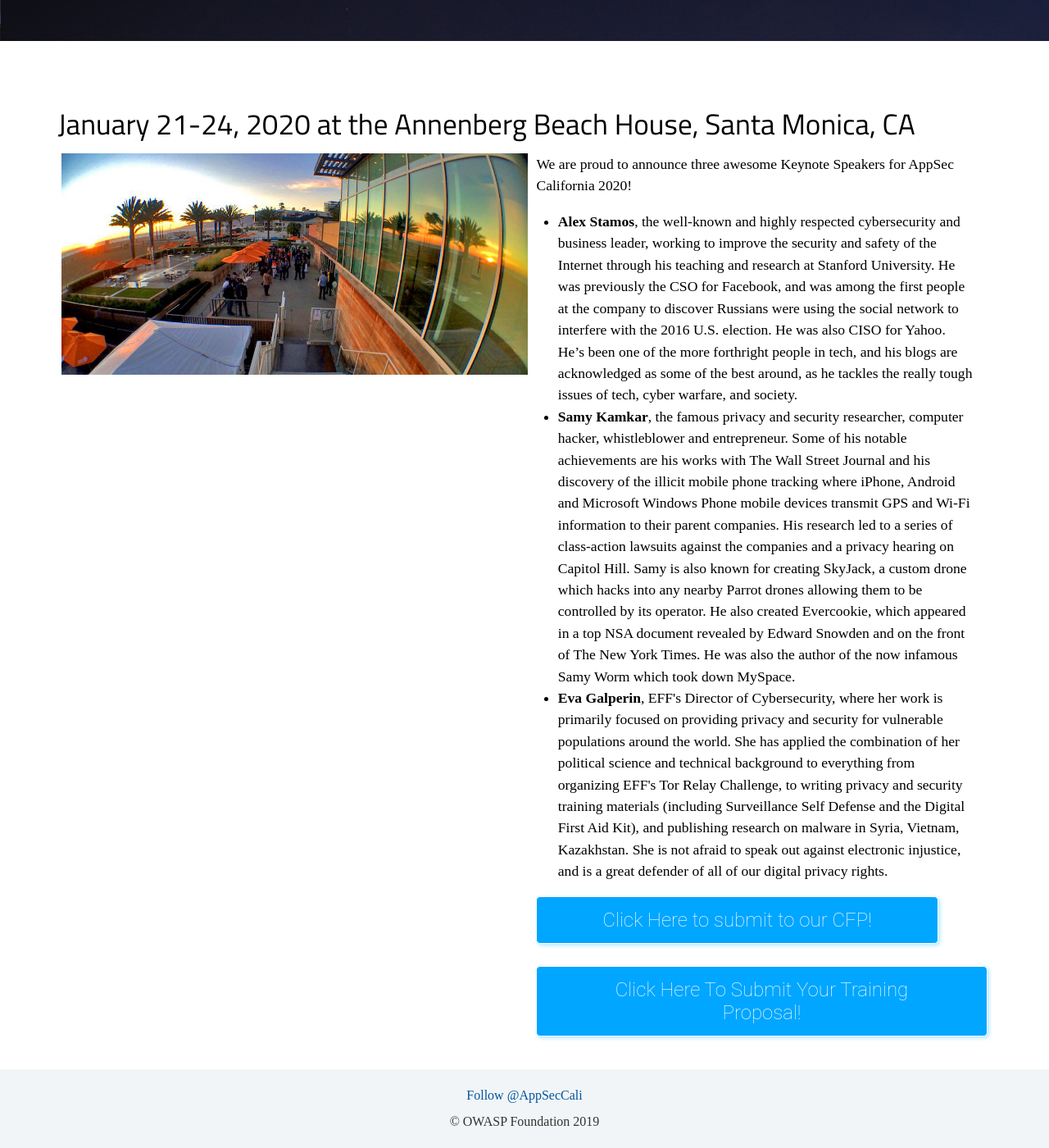
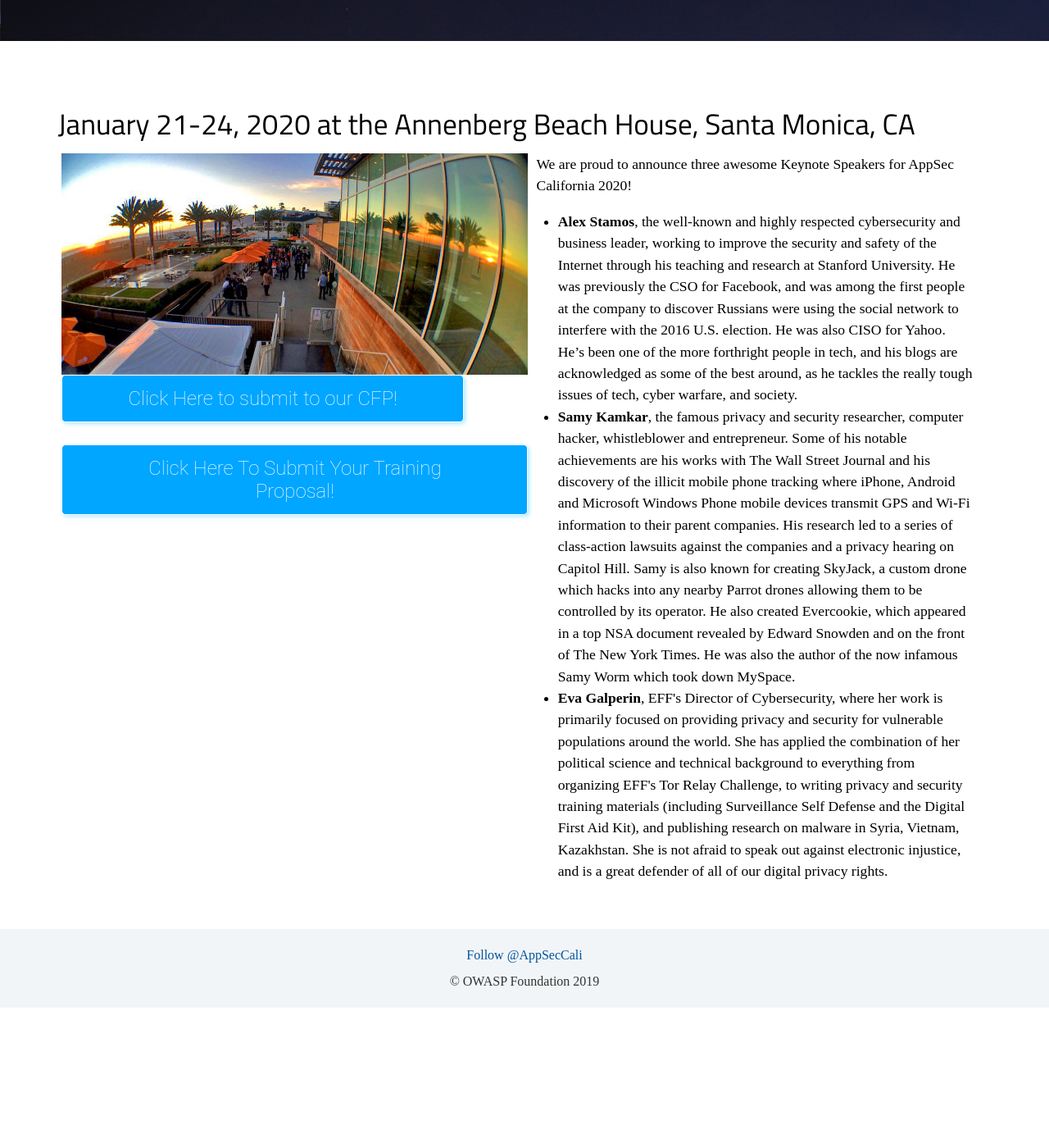
Before and after one commit to OWASP/2020-appseccalifornia, a Jekyll site: the page built from index.html, in a window 1280 px wide and 1400 px high, scrolled down 257 px. Shown: the whole window at 82% size. Built offline with Jekyll 4.4.1, drawn with Linux system fonts in a browser that asks for light colours; some web fonts are replaced; comment, search, counter and statistics services are not loaded; after the commit the page ends 1486 px from its top, so only the background shows below that.

Commit message:
moving buttons

```diff
--- a/index.html
+++ b/index.html
@@ -11,12 +11,15 @@
 <br>
 <br>
 <div class="row"><h2>January 21-24, 2020 at the Annenberg Beach House, Santa Monica, CA</h2></div>
-<div class="row"><div class="column"><img src="../assets/images/fisheye.jpg" width="569" align="left"></div>
+<div class="row"><div class="column"><img src="../assets/images/fisheye.jpg" width="569" align="left">
+<div><button name="cfpBUton" class="button" onclick="window.location.href='https://owasp.submittable.com/submit/    147365/app    sec-callifornia-2020-call-for-presentations';">Click Here to submit to our CFP!</button></div>
+<br>
+<div><button name="cftButton" class="button" onclick="window.location.href='https://owasp.submittable.com/submit    /147366/ap    psec-callifornia-2020-call-for-trainers';">Click Here To Submit Your Training Proposal!</button></div>
+</div>
 <div class="column">
 <div><p>We are proud to announce three awesome Keynote Speakers for AppSec California 2020!</p>
 
 <ul>
-
 <li><b>Alex Stamos</b>, the well-known and highly respected cybersecurity and business leader, working to improve the security and safety of the Internet through his teaching and research at Stanford University. He was previously the CSO for Facebook, and was among the first people at the company to discover Russians were using the social network to interfere with the 2016 U.S. election. He was also CISO for Yahoo. He’s been one of the more forthright people in tech, and his blogs are acknowledged as some of the best around, as he tackles the really tough issues of tech, cyber warfare, and society.</li>
 
 <li><b>Samy Kamkar</b>, the famous privacy and security researcher, computer hacker, whistleblower and entrepreneur. Some of his notable achievements are his works with The Wall Street Journal and his discovery of the illicit mobile phone tracking where iPhone, Android and Microsoft Windows Phone mobile devices transmit GPS and Wi-Fi information to their parent companies. His research led to a series of class-action lawsuits against the companies and a privacy hearing on Capitol Hill. Samy is also known for creating SkyJack, a custom drone which hacks into any nearby Parrot drones allowing them to be controlled by its operator. He also created Evercookie, which appeared in a top NSA document revealed by Edward Snowden and on the front of The New York Times. He was also the author of the now infamous Samy Worm which took down MySpace.</li>
@@ -24,9 +27,6 @@
 <li><b>Eva Galperin</b>, EFF's Director of Cybersecurity, where her work is primarily focused on providing privacy and security for vulnerable populations around the world. She has applied the combination of her political science and technical background to everything from organizing EFF's Tor Relay Challenge, to writing privacy and security training materials (including Surveillance Self Defense and the Digital First Aid Kit), and publishing research on malware in Syria, Vietnam, Kazakhstan. She is not afraid to speak out against electronic injustice, and is a great defender of all of our digital privacy rights.</li>
 </ul>
 </div>
-<div><button name="cfpBUton" class="button" onclick="window.location.href='https://owasp.submittable.com/submit/147365/app    sec-callifornia-2020-call-for-presentations';">Click Here to submit to our CFP!</button></div>
-<br>
-<div><button name="cftButton" class="button" onclick="window.location.href='https://owasp.submittable.com/submit/147366/ap    psec-callifornia-2020-call-for-trainers';">Click Here To Submit Your Training Proposal!</button></div>
 </div></div>
 </div>
 
```
